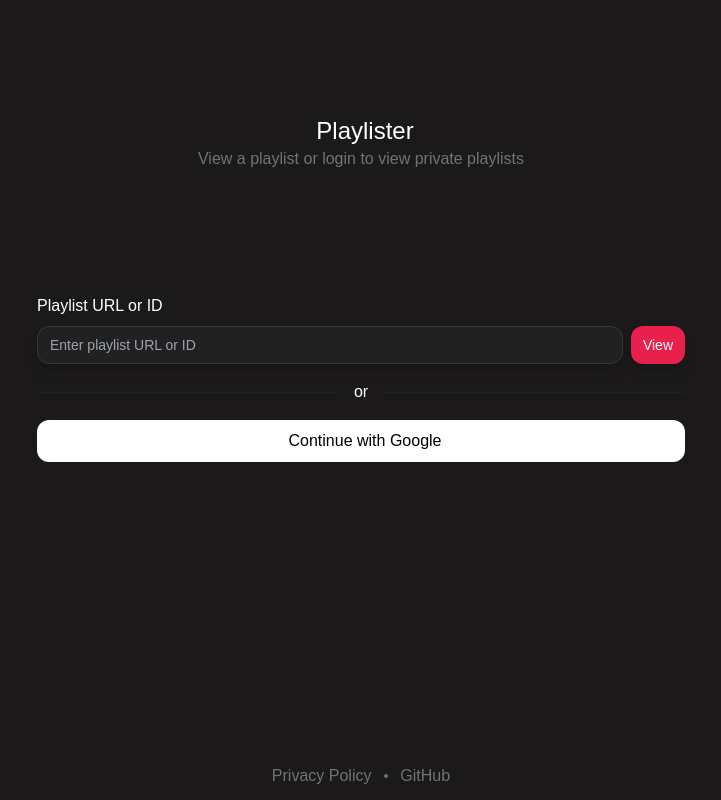
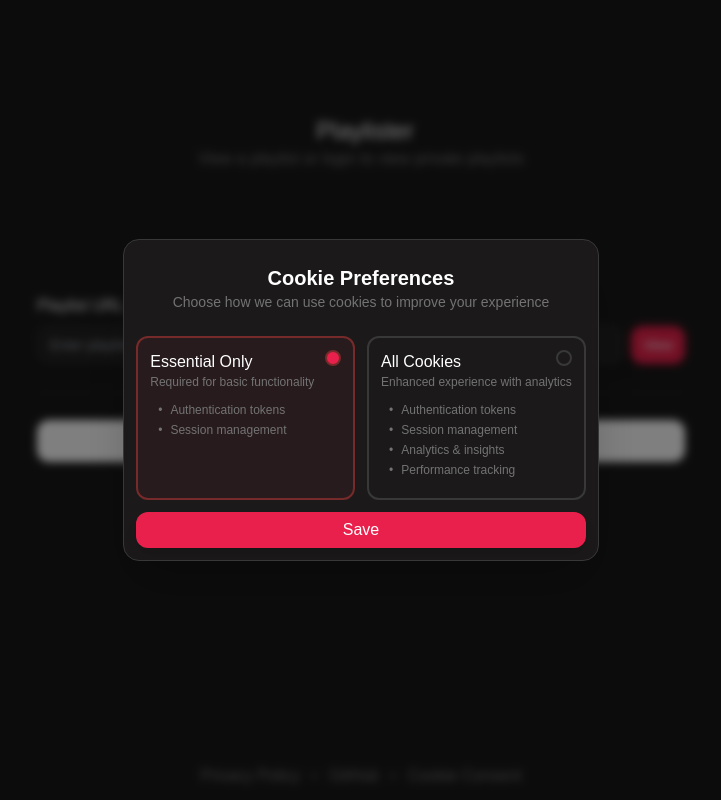
Before and after one commit to sndell/playlister, a Next.js app: page / in a window 1280 px wide. Shown: the whole page, without its empty margins (279-1000 px from the left). Built offline with nearby package versions, Linux system fonts and the light colour scheme; no server answers.

Commit message:
feat: enhance layout with cookie consent modal and update Tailwind configuration

```diff
--- a/app/layout.tsx
+++ b/app/layout.tsx
@@ -2,6 +2,8 @@ import type { Metadata } from "next";
 import { Geist, Geist_Mono } from "next/font/google";
 import "../styles/global.css";
 import { QueryProvider } from "@/providers/QueryProvider";
+import { CookieConsentProvider } from "@/providers/CookieConsentProvider";
+import { CookieConsentModal } from "@/components/CookieConsentModal";
 
 const geistSans = Geist({
   variable: "--font-geist-sans",
@@ -32,7 +34,12 @@ export default function RootLayout({
   return (
     <QueryProvider>
       <html lang="en">
-        <body className={`${geistSans.variable} ${geistMono.variable} antialiased`}>{children}</body>
+        <body className={`${geistSans.variable} ${geistMono.variable} antialiased`}>
+          <CookieConsentProvider>
+            <CookieConsentModal />
+            {children}
+          </CookieConsentProvider>
+        </body>
       </html>
     </QueryProvider>
   );
--- a/app/page.tsx
+++ b/app/page.tsx
@@ -5,6 +5,7 @@ import { UserPlaylists } from "@/components/UserPlaylists";
 import { cn } from "@/util/cn";
 import { youtube, oauth2Client } from "@/lib/google";
 import Link from "next/link";
+import { ToggleContsentModalButton } from "@/components/ToggleContsentModalButton";
 
 export default async function Home() {
   const getPlaylists = async () => {
@@ -55,21 +56,19 @@ export default async function Home() {
       </main>
       {playlists ? <UserPlaylists playlists={playlists} /> : <div className="flex-1" />}
       <footer className="flex items-center justify-center gap-3 pb-3">
-        <Link
-          href="/privacy-policy"
-          replace={false}
-          className="text-primaryLight hover:text-primary transition-colors duration-200"
-        >
+        <Link href="/privacy-policy" replace={false} className="text-primaryLight hover:text-primary transition-colors">
           Privacy Policy
         </Link>
         <span className="text-primaryLight text-sm">•</span>
         <a
           href="https://github.com/sndell/playlister"
           target="_blank"
-          className="text-primaryLight hover:text-primary transition-colors duration-200"
+          className="text-primaryLight hover:text-primary transition-colors"
         >
           GitHub
         </a>
+        <span className="text-primaryLight text-sm">•</span>
+        <ToggleContsentModalButton />
       </footer>
     </div>
   );
--- /dev/null
+++ b/components/CookieConsentModal.tsx
@@ -0,0 +1,108 @@
+"use client";
+
+import { useCookieConsent } from "@/providers/CookieConsentProvider";
+import { cn } from "@/util/cn";
+import { useState, useEffect } from "react";
+
+export const CookieConsentModal = () => {
+  const { consent, updateConsent, showConsentModal } = useCookieConsent();
+  const [selected, setSelected] = useState<"required" | "optional">("required");
+
+  useEffect(() => {
+    if (consent) setSelected(consent);
+  }, [consent]);
+
+  const handleContinue = () => {
+    updateConsent(selected);
+  };
+
+  if (!showConsentModal) return;
+
+  return (
+    <div className="fixed inset-0 bg-black/50 backdrop-blur-sm grid place-content-center p-3 z-50">
+      <div className="bg-background border border-primary rounded-2xl max-w-lg w-full shadow-2xl overflow-hidden">
+        {/* Header */}
+        <div className="bg-gradient-to-r from-primary to-primaryDark p-6 text-center">
+          <h2 className="text-xl font-semibold text-primary">Cookie Preferences</h2>
+          <p className="text-primaryLight text-sm">Choose how we can use cookies to improve your experience</p>
+        </div>
+        {/* Content */}
+        <div className="p-3 pt-0 space-y-3">
+          <div className="grid grid-cols-1 md:grid-cols-2 gap-3">
+            <CookieConsentOption
+              title="Essential Only"
+              description="Required for basic functionality"
+              consent={["Authentication tokens", "Session management"]}
+              isSelected={selected === "required"}
+              selectOption={() => setSelected("required")}
+            />
+            <CookieConsentOption
+              title="All Cookies"
+              description="Enhanced experience with analytics"
+              consent={["Authentication tokens", "Session management", "Analytics & insights", "Performance tracking"]}
+              isSelected={selected === "optional"}
+              selectOption={() => setSelected("optional")}
+            />
+          </div>
+
+          <div className="flex flex-col sm:flex-row gap-3">
+            <button
+              onClick={handleContinue}
+              className="flex-1 py-1.5 transition-all shadow-lg hover:shadow-accent/25 bg-accent hover:bg-accent/90 rounded-xl text-white font-medium"
+            >
+              Save
+            </button>
+          </div>
+        </div>
+      </div>
+    </div>
+  );
+};
+
+const CookieConsentOption = ({
+  title,
+  description,
+  consent,
+  isSelected,
+  selectOption,
+}: {
+  title: string;
+  description: string;
+  consent: string[];
+  isSelected: boolean;
+  selectOption: () => void;
+}) => {
+  return (
+    <button
+      onClick={selectOption}
+      className={cn(
+        "relative flex flex-col text-start transition-all rounded-xl p-3 border-2 group hover:shadow-lg",
+        isSelected ? "border-accent bg-rose-500/5" : "border-primary hover:border-primaryLight"
+      )}
+    >
+      {/* Selection indicator */}
+      <div
+        className={cn(
+          "absolute top-3 right-3 w-4 h-4 rounded-full border-2 transition-all",
+          isSelected ? "border-accent bg-accent" : "border-primary group-hover:border-primary"
+        )}
+      ></div>
+
+      {/* Title and description */}
+      <div className="mb-3">
+        <h3 className={"text-primary"}>{title}</h3>
+        <p className="text-xs text-primaryLight">{description}</p>
+      </div>
+
+      {/* Cookie list */}
+      <div className="space-y-1 px-2 pb-2">
+        {consent.map((option) => (
+          <div key={option} className="flex items-center text-xs text-primaryLight">
+            <span className="mr-2">•</span>
+            {option}
+          </div>
+        ))}
+      </div>
+    </button>
+  );
+};
--- /dev/null
+++ b/components/ToggleContsentModalButton.tsx
@@ -0,0 +1,12 @@
+"use client";
+
+import { useCookieConsent } from "@/providers/CookieConsentProvider";
+
+export const ToggleContsentModalButton = () => {
+  const { toggleConsent } = useCookieConsent();
+  return (
+    <button onClick={toggleConsent} className="text-primaryLight hover:text-primary transition-colors">
+      Cookie Consent
+    </button>
+  );
+};
--- /dev/null
+++ b/providers/CookieConsentProvider.tsx
@@ -0,0 +1,48 @@
+"use client";
+
+import { createContext, useContext, useLayoutEffect, useState, ReactNode, useEffect } from "react";
+
+type Consent = "required" | "optional";
+
+interface CookieConsentContextType {
+  consent: Consent | undefined;
+  updateConsent: (consent: Consent) => void;
+  showConsentModal: boolean;
+  toggleConsent: () => void;
+}
+
+const CookieConsentContext = createContext<CookieConsentContextType | undefined>(undefined);
+
+export const CookieConsentProvider = ({ children }: { children: ReactNode }) => {
+  const [consent, setConsent] = useState<Consent>();
+  const [showConsentModal, setShowConsentModal] = useState(false);
+
+  useEffect(() => {
+    const storedConsent = localStorage.getItem("consent");
+    if (!storedConsent) setShowConsentModal(true);
+    else setConsent(storedConsent as Consent);
+  }, []);
+
+  const updateConsent = (consent: Consent) => {
+    localStorage.setItem("consent", consent);
+    setConsent(consent);
+    setShowConsentModal(false);
+  };
+
+  const toggleConsent = () => setShowConsentModal(!showConsentModal);
+
+  const value = {
+    consent,
+    updateConsent,
+    showConsentModal,
+    toggleConsent,
+  };
+
+  return <CookieConsentContext.Provider value={value}>{children}</CookieConsentContext.Provider>;
+};
+
+export const useCookieConsent = () => {
+  const context = useContext(CookieConsentContext);
+  if (!context) throw new Error("useCookieConsent must be used within a CookieConsentProvider");
+  return context;
+};
--- a/styles/global.css
+++ b/styles/global.css
@@ -7,10 +7,12 @@
   --primary: #222121;
   --primaryDark: #201e1e;
   --border-primary: #383838;
+  --border-primary-light: #757575;
   --text-primary: #ffffff;
   --text-primary--light: #737373;
   --text-secondary: #000000;
-  --accent: #E9204B;
+  --accent: #e9204b;
+  --border-accent: #772a2a;
 }
 
 /* @media (prefers-color-scheme: dark) {
--- a/tailwind.config.ts
+++ b/tailwind.config.ts
@@ -1,4 +1,4 @@
-import { addDynamicIconSelectors } from '@iconify/tailwind'
+import { addDynamicIconSelectors } from "@iconify/tailwind";
 
 import type { Config } from "tailwindcss";
 
@@ -23,6 +23,8 @@ export default {
       },
       borderColor: {
         primary: "var(--border-primary)",
+        primaryLight: "var(--border-primary-light)",
+        accent: "var(--border-accent)",
       },
     },
   },
```
